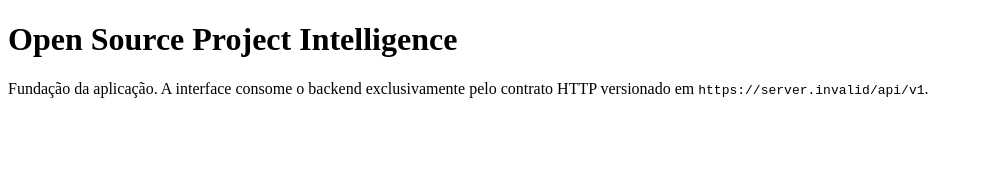
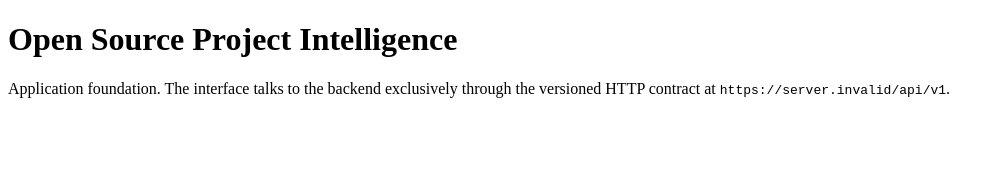
Before and after one commit to leohteixeira/opensource-project-intelligence, a React (Vite) app in the folder apps/web/: page / in a window 1280 px wide. Shown: the top 170 px of the page, without its empty margins (0-1004 px from the left). Built offline with nearby package versions, Linux system fonts and the light colour scheme; no server answers.

Commit message:
chore: translate web application copy to english

```diff
--- a/apps/web/src/App.tsx
+++ b/apps/web/src/App.tsx
@@ -5,8 +5,8 @@ export function App() {
     <main>
       <h1>Open Source Project Intelligence</h1>
       <p>
-        Fundação da aplicação. A interface consome o backend exclusivamente pelo contrato HTTP
-        versionado em <code>{config.apiBaseUrl}/api/v1</code>.
+        Application foundation. The interface talks to the backend exclusively through the versioned
+        HTTP contract at <code>{config.apiBaseUrl}/api/v1</code>.
       </p>
     </main>
   );
```
